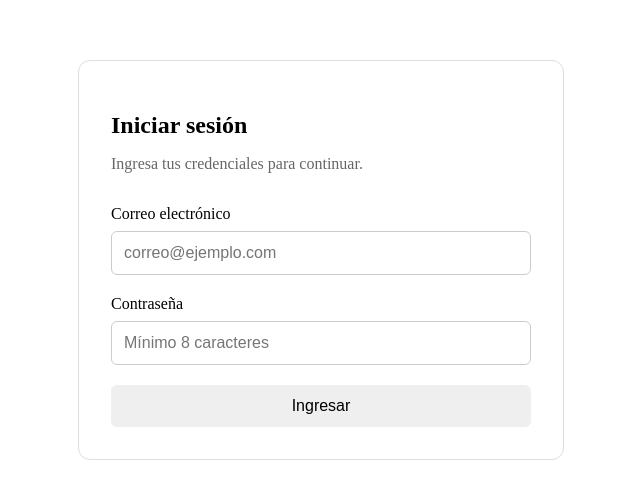
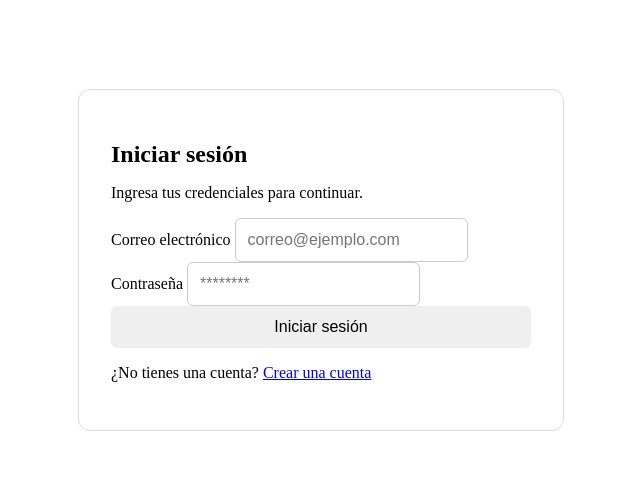
Before and after one commit to ABerrio05/LMHDM-Frontend, an Angular app in the folder Frontend/: page /login in a window 1280 px wide. Shown: the part 180-678 px from the top of the page, without its empty margins (319-959 px from the left). Built offline with nearby package versions, Linux system fonts and the light colour scheme.

Commit message:
fix: restaurar enlace de registro en login

```diff
--- a/Frontend/src/app/features/auth/pages/login/login.html
+++ b/Frontend/src/app/features/auth/pages/login/login.html
@@ -1,15 +1,18 @@
 <section class="login-page">
   <div class="login-card">
+
     <h1>Iniciar sesión</h1>
 
-    <p class="login-description">
-      Ingresa tus credenciales para continuar.
-    </p>
+    <p>Ingresa tus credenciales para continuar.</p>
 
-    <form [formGroup]="loginForm" (ngSubmit)="onSubmit()">
+    <form
+      [formGroup]="loginForm"
+      (ngSubmit)="onSubmit()"
+    >
 
-      <div class="form-field">
-        <label for="email">Correo electrónico</label>
+      <label for="email">
+        Correo electrónico
+      </label>
 
       <input
         id="email"
@@ -18,48 +21,37 @@
         placeholder="correo@ejemplo.com"
       />
 
-        @if (loginForm.controls.email.touched &&
-        loginForm.controls.email.hasError('required')) {
-          <span class="error">
-            El correo es obligatorio.
-          </span>
+      @if (
+        loginForm.controls.email.touched &&
+        loginForm.controls.email.invalid
+      ) {
+        <small>
+          Ingresa un correo electrónico válido.
+        </small>
       }
 
-        @if (loginForm.controls.email.touched &&
-        loginForm.controls.email.hasError('email')) {
-          <span class="error">
-            Ingresa un correo válido.
-          </span>
-        }
-      </div>
-
-      <div class="form-field">
-        <label for="password">Contraseña</label>
+      <label for="password">
+        Contraseña
+      </label>
 
       <input
         id="password"
         type="password"
         formControlName="password"
-          placeholder="Mínimo 8 caracteres"
+        placeholder="********"
       />
 
-        @if (loginForm.controls.password.touched &&
-        loginForm.controls.password.hasError('required')) {
-          <span class="error">
-            La contraseña es obligatoria.
-          </span>
+      @if (
+        loginForm.controls.password.touched &&
+        loginForm.controls.password.invalid
+      ) {
+        <small>
+          La contraseña debe tener mínimo 8 caracteres.
+        </small>
       }
 
-        @if (loginForm.controls.password.touched &&
-        loginForm.controls.password.hasError('minlength')) {
-          <span class="error">
-            La contraseña debe tener mínimo 8 caracteres.
-          </span>
-        }
-      </div>
-
       @if (errorMessage) {
-        <p class="error general-error">
+        <p class="message error">
           {{ errorMessage }}
         </p>
       }
@@ -68,13 +60,17 @@
         type="submit"
         [disabled]="isLoading"
       >
-        @if (isLoading) {
-          Ingresando...
-        } @else {
-          Ingresar
-        }
+        {{ isLoading ? 'Ingresando...' : 'Iniciar sesión' }}
       </button>
 
     </form>
+
+    <p class="register-link">
+      ¿No tienes una cuenta?
+      <a routerLink="/register">
+        Crear una cuenta
+      </a>
+    </p>
+
   </div>
 </section>
--- a/Frontend/src/app/features/auth/pages/login/login.ts
+++ b/Frontend/src/app/features/auth/pages/login/login.ts
@@ -1,13 +1,20 @@
 import { Component, inject } from '@angular/core';
-import { FormBuilder, ReactiveFormsModule, Validators } from '@angular/forms';
-import { Router } from '@angular/router';
+import {
+  FormBuilder,
+  ReactiveFormsModule,
+  Validators,
+} from '@angular/forms';
+import { Router, RouterLink } from '@angular/router';
 
 import { AuthService } from '../../../../core/auth/auth.service';
 
 @Component({
   selector: 'app-login',
   standalone: true,
-  imports: [ReactiveFormsModule],
+  imports: [
+    ReactiveFormsModule,
+    RouterLink,
+  ],
   templateUrl: './login.html',
   styleUrl: './login.scss',
 })
@@ -17,8 +24,21 @@ export class LoginComponent {
   private readonly router = inject(Router);
 
   readonly loginForm = this.formBuilder.nonNullable.group({
-    email: ['', [Validators.required, Validators.email]],
-    password: ['', [Validators.required, Validators.minLength(8)]],
+    email: [
+      '',
+      [
+        Validators.required,
+        Validators.email,
+      ],
+    ],
+
+    password: [
+      '',
+      [
+        Validators.required,
+        Validators.minLength(8),
+      ],
+    ],
   });
 
   isLoading = false;
@@ -33,16 +53,29 @@ export class LoginComponent {
     this.isLoading = true;
     this.errorMessage = '';
 
-    this.authService.login(this.loginForm.getRawValue()).subscribe({
+    this.authService
+      .login(this.loginForm.getRawValue())
+      .subscribe({
         next: (response) => {
-        console.log('Login exitoso:', response);
+          console.log(
+            'Login exitoso:',
+            response
+          );
+
           this.isLoading = false;
 
           this.router.navigate(['/tasks']);
         },
+
         error: (error) => {
-        console.error('Error de login:', error);
-        this.errorMessage = 'No fue posible iniciar sesión.';
+          console.error(
+            'Error de login:',
+            error
+          );
+
+          this.errorMessage =
+            'No fue posible iniciar sesión.';
+
           this.isLoading = false;
         },
       });
```
Lines whose indentation alone changed are shown as unchanged.
